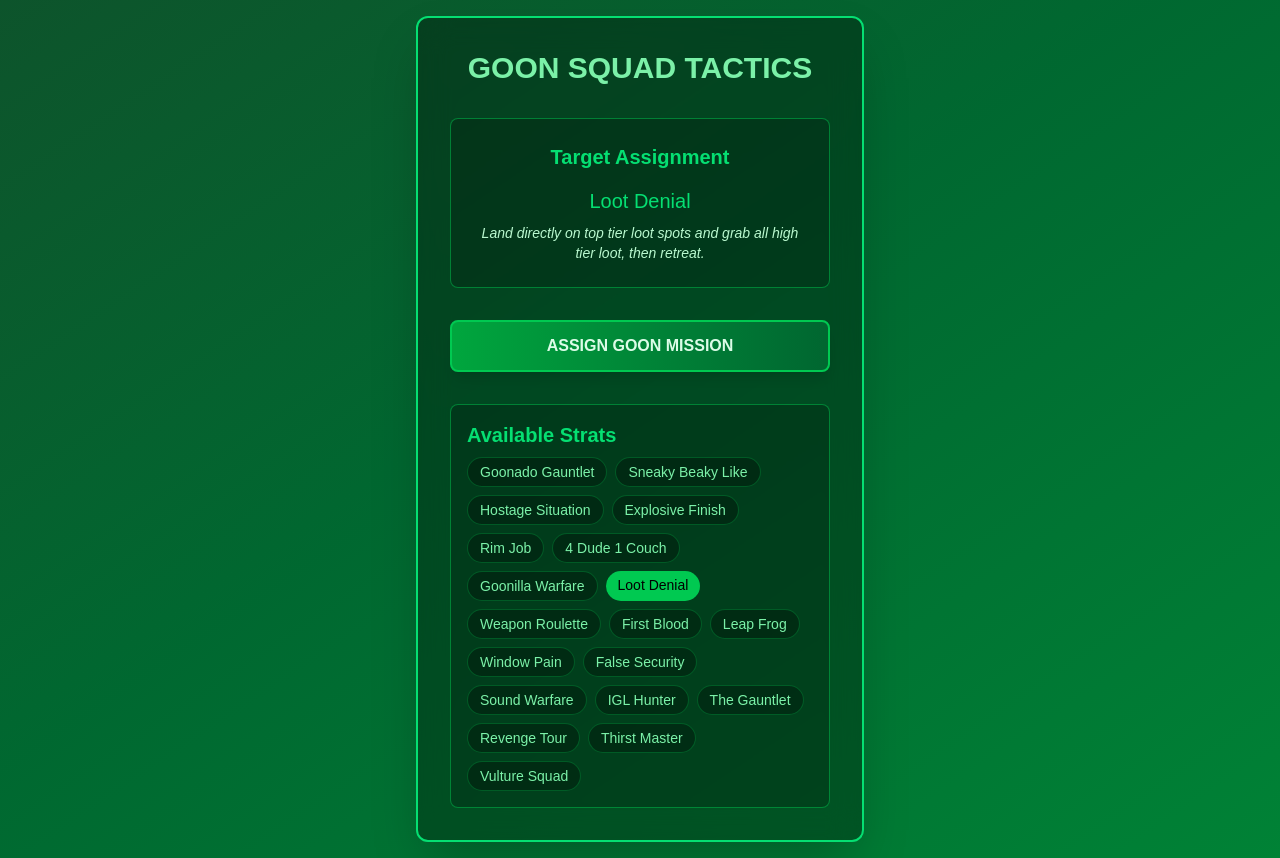
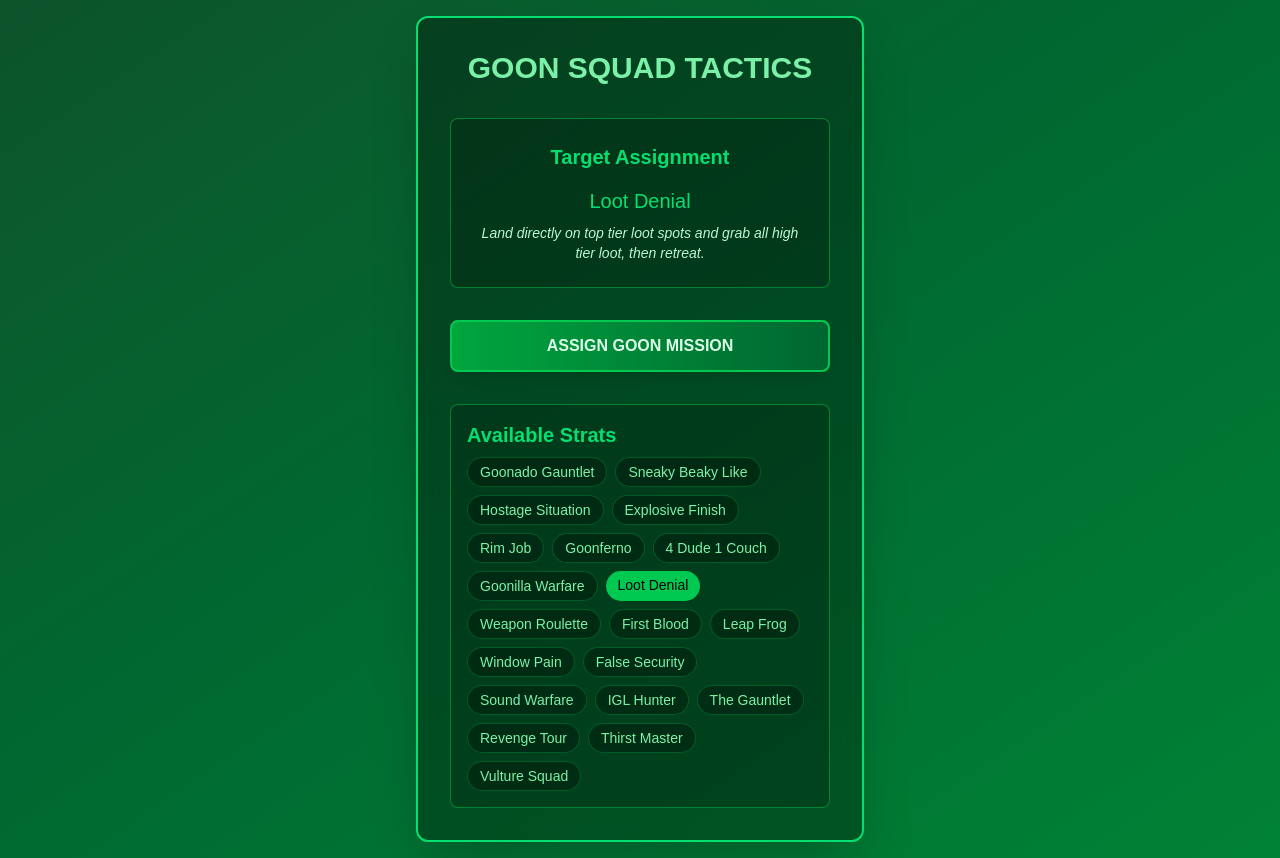
Before and after one commit to HunterGalloway-dev/hotdrop-strat-roullete, a Next.js app: page / in a window 1280 px wide. Built offline with nearby package versions, Linux system fonts and the light colour scheme.

Commit message:
More strats

```diff
--- a/src/app/page.tsx
+++ b/src/app/page.tsx
@@ -31,7 +31,11 @@ export default function RandomStratGenerator() {
     },
     {
       title: "Rim Job",
-      desc: "Land and secure all vehicles onto a singular position then proceed to blow them all up and die in the flames."
+      desc: "Land and secure all vehicles onto a singular position then proceed to pop all tires and disapear."
+    },
+    {
+      title: "Goonferno",
+      desc: "Gather all vehicles into a central location to stand on top of them while they all explode."
     },
     {
       title: "4 Dude 1 Couch",
```
